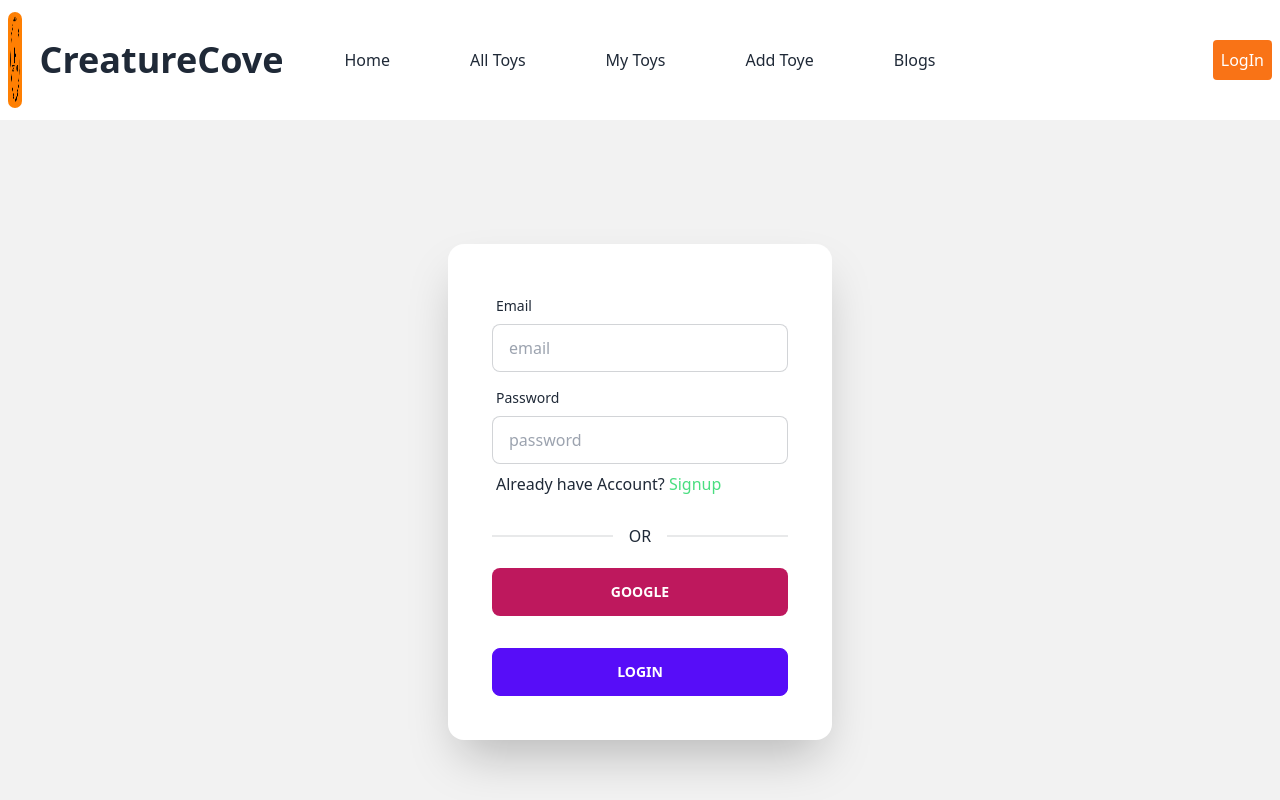
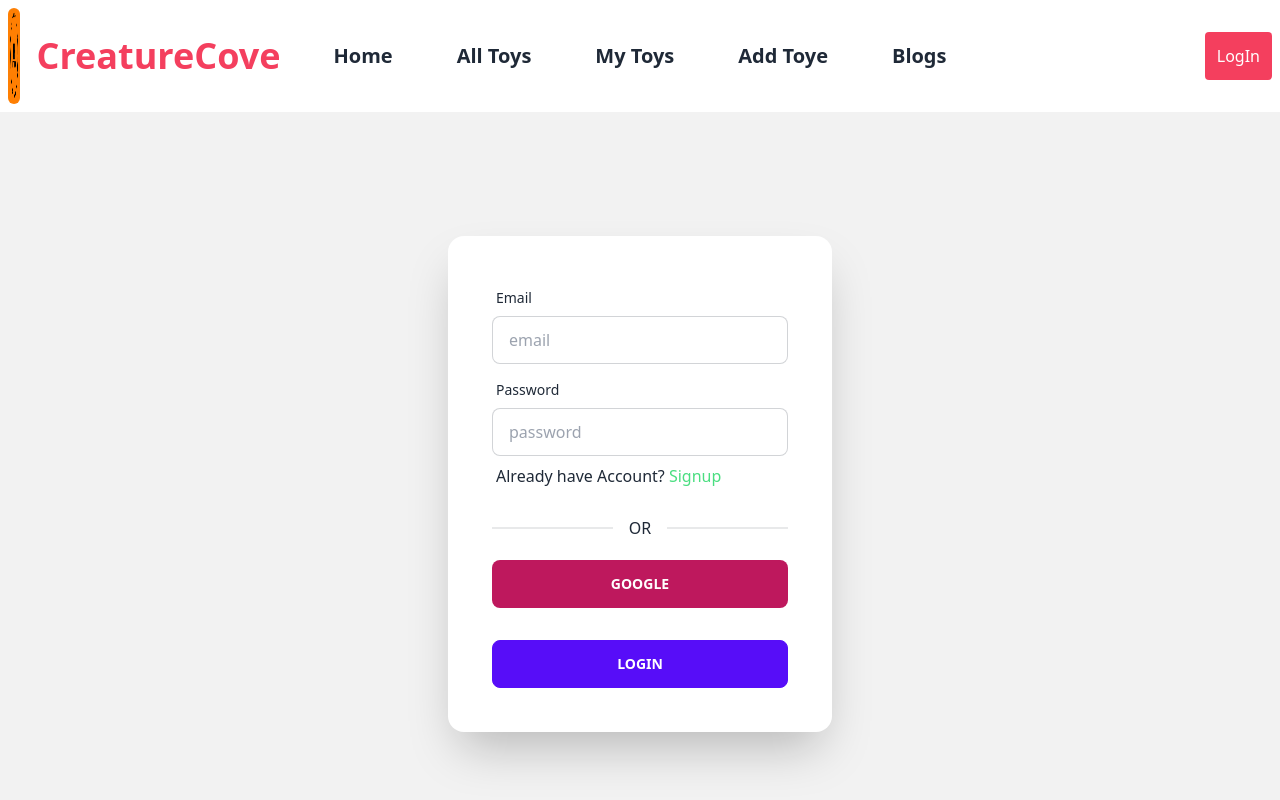
Before and after one commit to IrrfaanAli/CreatureCove-Client, a React (Vite) app: page /login in a window 1280 px wide. Shown: the top 800 px of the page. Built offline with nearby package versions, Linux system fonts and the light colour scheme; no server answers.

Commit message:
banner and gallery section modify

```diff
--- a/src/component/Banner.jsx
+++ b/src/component/Banner.jsx
@@ -7,8 +7,9 @@ const Banner = () => {
                 <div className="hero-overlay bg-opacity-60"></div>
                 <div className="hero-content text-center text-neutral-content">
                     <div className="max-w-md">
-                        <h1 className="mb-5 text-5xl font-bold">Hello there</h1>
-                        <p className="mb-5">Provident cupiditate voluptatem et in. Quaerat fugiat ut assumenda excepturi exercitationem quasi. In deleniti eaque aut repudiandae et a id nisi.</p>
+                        <h1 className="mb-5 text-7xl font-bold text-orange-500">CreatureCove</h1>
+                        <p className="mb-5 text-xl font-bold text-black">- Our Toys Bring the Animal Kingdom to Life -</p>
+                        <p className="p-2">Welcome to our CreatureCove, where dreams and playtime come alive! Discover a captivating world of lifelike animal toys that will ignite your imagination and bring joy to all ages. From cuddly plush companions to intricately crafted figurines, our wide range of animal toys ensures there's something for every animal lover. Dive into the wild wonders of the animal kingdom and embark on unforgettable adventures with our meticulously designed, high-quality toys. Whether you're looking to enhance your collection or find the perfect gift, our Animal Toy Market is your ultimate destination for imaginative play and endless smiles.</p>
 
                     </div>
                 </div>
--- a/src/component/CustomerLove.jsx
+++ b/src/component/CustomerLove.jsx
@@ -3,8 +3,7 @@ import { RxStarFilled } from "react-icons/rx"
 const CustomerLove = () => {
     return (
         <div className="py-7 mb-12 ml-20">
-            <h1 className="text-center text-5xl font-bold p-3">OUR COUSTOMER LOVES US</h1>
-            <h1 className="text-center text-2xl font-semibold mb-12">- Customer Comments - </h1>
+            <h1 className="text-center text-5xl font-bold p-3">- OUR COUSTOMER LOVES US -</h1>
             <div className="flex gap-10 justify-around p-12">
 
 
--- a/src/component/Gallery.jsx
+++ b/src/component/Gallery.jsx
@@ -3,7 +3,7 @@
 const Gallery = () => {
     return (
         <div>
-            <h1 className="text-5xl text-center p-3 font-bold"> GELLAY</h1>
+            <h1 className="text-5xl text-center p-3 font-bold"> - GALLERY -</h1>
 
 
             <div className="container mx-auto px-5 py-2 lg:px-32 lg:pt-24">
--- a/src/component/Navbar.jsx
+++ b/src/component/Navbar.jsx
@@ -44,15 +44,15 @@ const Navbar = () => {
                     <div>
                         <img src="logo.png" className="w-24  h-24 rounded-full" alt="" />
                     </div>
-                    <a className="btn btn-ghost normal-case text-4xl font-bold">CreatureCove</a>
+                    <a className="btn btn-ghost normal-case text-4xl font-bold text-rose-500">CreatureCove</a>
                 </div>
                 <div className="navbar-center hidden lg:flex">
                     <ul className="menu menu-horizontal px-1">
-                        <Link to={'/'}><button className="m-3 p-7" >Home</button></Link>
-                        <Link to={'/alltoys'}><button className="m-3 p-7"> All Toys</button></Link>
-                        <Link to={'/mytoys'}><button className="m-3 p-7">My Toys</button></Link>
-                        <Link to={'/addtoy'}><button className="m-3 p-7">Add Toye</button></Link>
-                        <Link to={'/blogs'}><button className="m-3 p-7">Blogs</button></Link>
+                        <Link to={'/'}><button className="m-3 p-5 text-xl font-semibold" >Home</button></Link>
+                        <Link to={'/alltoys'}><button className="m-3 p-5  text-xl font-semibold"> All Toys</button></Link>
+                        <Link to={'/mytoys'}><button className="m-3 p-5 text-xl font-semibold">My Toys</button></Link>
+                        <Link to={'/addtoy'}><button className="m-3 p-5 text-xl font-semibold">Add Toye</button></Link>
+                        <Link to={'/blogs'}><button className="m-3 p-5 text-xl font-semibold">Blogs</button></Link>
                     </ul>
                 </div>
                 <div className="navbar-end">
@@ -67,7 +67,7 @@ const Navbar = () => {
                             <div className='flex gap-2'>
                                 <img className='rounded-full w-12 h-12 ' src={user.photoURL} alt="" />
 
-                                <button onClick={handleLogOut} className='bg-orange-500 text-white p-2 rounded'>LogOut</button>
+                                <button onClick={handleLogOut} className='bg-rose-500 text-white p-3 rounded'>LogOut</button>
                             </div>
 
                             {isHovering && (
@@ -77,7 +77,7 @@ const Navbar = () => {
                             )}
                         </div>
                     ) : (
-                        <Link to={'/login'}><button className='bg-orange-500 text-white p-2 rounded'>LogIn</button></Link>
+                        <Link to={'/login'}><button className='bg-rose-500 text-white p-3 rounded'>LogIn</button></Link>
                     )}
                 </div>
             </div>
--- a/src/component/Partner.jsx
+++ b/src/component/Partner.jsx
@@ -3,8 +3,8 @@
 const Partner = () => {
     return (
         <div className="mb-12">
-             <h1 className="text-5xl font-bold text-center mt-5">OUR PARTNER</h1>
-             <p className="text-2xl font-semibold text-center mt-5 mb-12">- Only the best products -</p>
+             <h1 className="text-5xl font-bold text-center mt-5 p-7">- OUR PARTNER -</h1>
+
              <img className="mx-auto" src="/partner.png" alt="" />
 
         </div>
--- a/src/component/Subtabs.jsx
+++ b/src/component/Subtabs.jsx
@@ -28,7 +28,7 @@ const Subtabs = () => {
 
     return (
         <>
-         <h1 className='text-center text-5xl font-bold p-7'>SHOP CATEGORY</h1>
+         <h1 className='text-center text-5xl font-bold p-7'> - SHOP CATEGORY -</h1>
          <div  className="">
         <Tabs selectedIndex={tabIndex} onSelect={(index) => setTabIndex(index)}>
             <TabList className=" flex m-3 justify-between bg-gradient-to-r from-indigo-500 via-purple-500 to-pink-500bg-gradient-to-r from-indigo-500 via-purple-500 to-pink-500">
--- a/src/component/TableRow.jsx
+++ b/src/component/TableRow.jsx
@@ -2,40 +2,35 @@
 
 const TableRow = ({ atr }) => {
 
-    const { name } = atr;
+    const { name, subcategory, price, availableQuantity, sellerName } = atr;
     return (
 
-            <tbody>
+
         <tr>
             <th>
-                        <label>
-                            <input type="checkbox" className="checkbox" />
-                        </label>
+
             </th>
             <td>
                 <div className="flex items-center space-x-3">
 
                     <div>
-                                <div className="font-bold">{name}</div>
+                        <div className="font-bold">{sellerName}</div>
 
                     </div>
                 </div>
             </td>
             <td>
-                        Zemlak, Daniel and Leannon
+                {name}
                 <br />
-                        <span className="badge badge-ghost badge-sm">Desktop Support Technician</span>
+
             </td>
-                    <td>Purple</td>
-                    <td>Purple</td>
-                    <td>Purple</td>
+            <td>{subcategory}</td>
+            <td>{price}</td>
+            <td>{availableQuantity}</td>
             <th>
-                        <button className="btn btn-ghost btn-xs">details</button>
+                <button className="btn bg-orange-500 border-none">Details</button>
             </th>
         </tr>
-            </tbody>
-
-
 
     );
 };
--- a/src/pages/AllToys.jsx
+++ b/src/pages/AllToys.jsx
@@ -18,9 +18,7 @@ const AllToys = () => {
                     <thead >
                         <tr>
                             <th>
-                                <label>
-                                    <input type="checkbox" className="checkbox" />
-                                </label>
+
                             </th>
                             <th>Seller</th>
                             <th>Toy Name</th>
```
Lines whose indentation alone changed are shown as unchanged.
